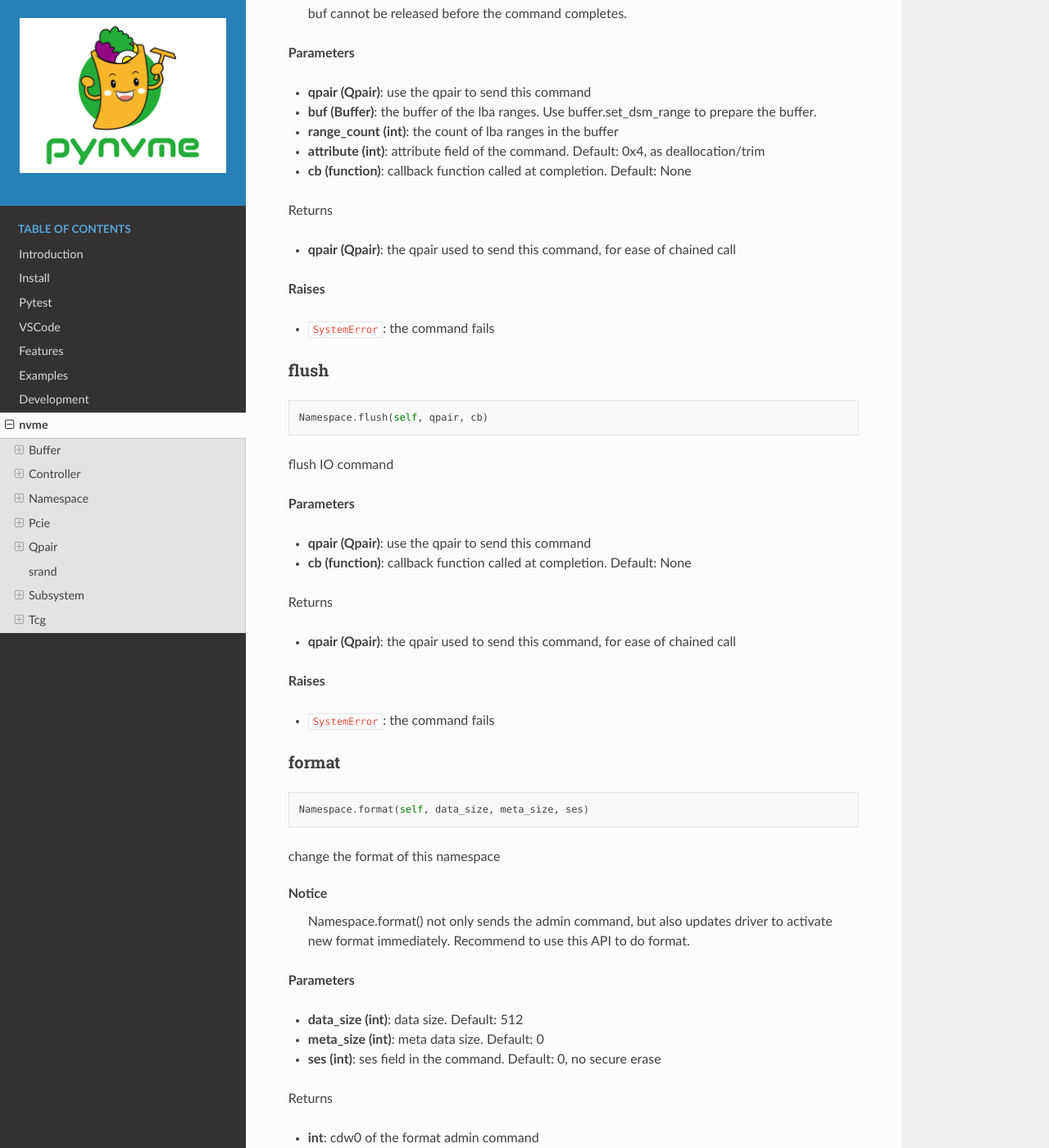
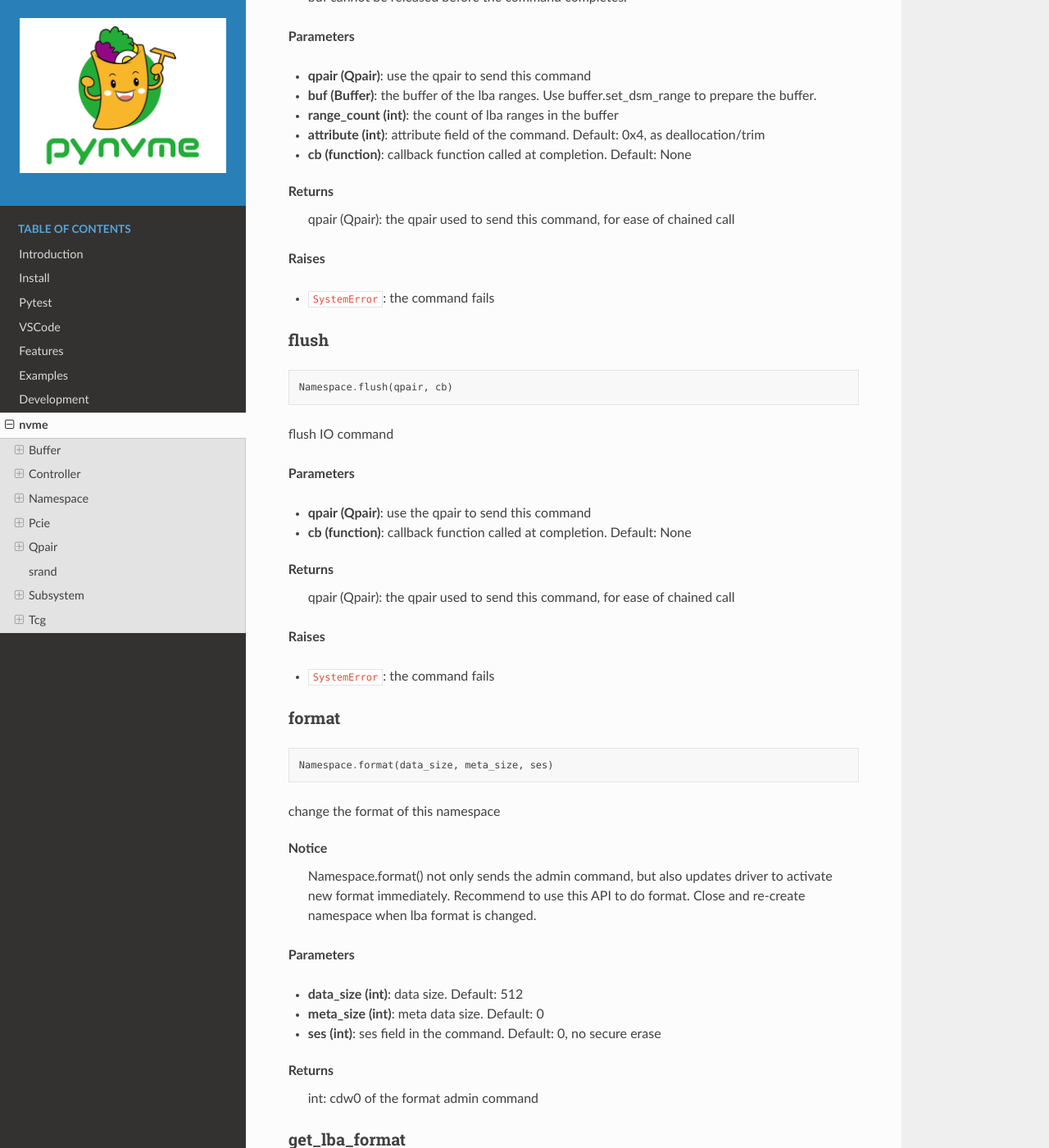
Before and after one commit to pynvme/pynvme, a Sphinx documentation site: the page built from doc/api.rst, in a window 1280 px wide and 1400 px high, scrolled down 15585 px. Shown: the whole window at 82% size. Built offline with Sphinx 7.4.7 and the Read the Docs theme 2.0.0, drawn with Linux system fonts in a browser that asks for light colours; some of the changed text lies outside the part shown.

```diff
--- a/doc/api.rst
+++ b/doc/api.rst
@@ -7,7 +7,7 @@ Buffer
 
 .. code-block:: python
 
-   Buffer(self, /, *args, **kwargs)
+   Buffer()
 
 Buffer allocates memory in DPDK, so we can get its physical address for DMA. Data in buffer is clear to 0 in initialization.
 
@@ -69,7 +69,7 @@ data
 
 .. code-block:: python
 
-   Buffer.data(self, byte_end, byte_begin, type)
+   Buffer.data(byte_end, byte_begin, type)
 
 get field in the buffer. Little endian for integers.
 
@@ -81,16 +81,14 @@ get field in the buffer. Little endian for integers.
 * **type (type)**\ : the type of the field. It should be int or str. Default: int, convert to integer python object
 
 Returns
-
-
-* **(int or str)**\ : the data in the specified field
+    (int or str): the data in the specified field
 
 dump
 ^^^^
 
 .. code-block:: python
 
-   Buffer.dump(self, size)
+   Buffer.dump(size)
 
 get the buffer content
 
@@ -114,7 +112,7 @@ set_dsm_range
 
 .. code-block:: python
 
-   Buffer.set_dsm_range(self, index, lba, lba_count, attr)
+   Buffer.set_dsm_range(index, lba, lba_count, attr)
 
 set dsm ranges in the buffer, for dsm/deallocation (a.ka trim) commands
 
@@ -131,7 +129,7 @@ Controller
 
 .. code-block:: python
 
-   Controller(self, /, *args, **kwargs)
+   Controller()
 
 Controller class. Prefer to use fixture "nvme0" in test scripts.
 
@@ -179,7 +178,7 @@ abort
 
 .. code-block:: python
 
-   Controller.abort(self, cid, sqid, cb)
+   Controller.abort(cid, sqid, cb)
 
 abort admin commands
 
@@ -198,7 +197,7 @@ aer
 
 .. code-block:: python
 
-   Controller.aer(self, cb)
+   Controller.aer(cb)
 
 asynchorous event request admin command.
 
@@ -222,7 +221,7 @@ cmdlog
 
 .. code-block:: python
 
-   Controller.cmdlog(self, count)
+   Controller.cmdlog(count)
 
 print recent commands and their completions.
 
@@ -236,7 +235,7 @@ cmdname
 
 .. code-block:: python
 
-   Controller.cmdname(self, opcode)
+   Controller.cmdname(opcode)
 
 get the name of the admin command
 
@@ -246,16 +245,14 @@ get the name of the admin command
 * **opcode (int)**\ : the opcode of the admin command
 
 Returns
-
-
-* **(str)**\ : the command name
+    (str): the command name
 
 disable_hmb
 ^^^^^^^^^^^
 
 .. code-block:: python
 
-   Controller.disable_hmb(self)
+   Controller.disable_hmb()
 
 disable HMB function
 
@@ -264,7 +261,7 @@ downfw
 
 .. code-block:: python
 
-   Controller.downfw(self, filename, slot, action)
+   Controller.downfw(filename, slot, action)
 
 firmware download utility: by 4K, and activate in next reset
 
@@ -282,7 +279,7 @@ dst
 
 .. code-block:: python
 
-   Controller.dst(self, stc, nsid, cb)
+   Controller.dst(stc, nsid, cb)
 
 device self test (DST) admin command
 
@@ -301,7 +298,7 @@ enable_hmb
 
 .. code-block:: python
 
-   Controller.enable_hmb(self)
+   Controller.enable_hmb()
 
 enable HMB function
 
@@ -310,7 +307,7 @@ format
 
 .. code-block:: python
 
-   Controller.format(self, lbaf, ses, nsid, cb)
+   Controller.format(lbaf, ses, nsid, cb)
 
 format admin command
 
@@ -333,7 +330,7 @@ fw_commit
 
 .. code-block:: python
 
-   Controller.fw_commit(self, slot, action, cb)
+   Controller.fw_commit(slot, action, cb)
 
 firmware commit admin command
 
@@ -352,7 +349,7 @@ fw_download
 
 .. code-block:: python
 
-   Controller.fw_download(self, buf, offset, size, cb)
+   Controller.fw_download(buf, offset, size, cb)
 
 firmware download admin command
 
@@ -372,7 +369,8 @@ getfeatures
 
 .. code-block:: python
 
-   Controller.getfeatures(self, fid, sel, buf, cdw11, cdw12, cdw13, cdw14, cdw15, cb)
+   Controller.getfeatures(fid, sel, buf, cdw11, cdw12, cdw13, cdw14, cdw15,
+                          cb)
 
 getfeatures admin command
 
@@ -393,7 +391,7 @@ getlogpage
 
 .. code-block:: python
 
-   Controller.getlogpage(self, lid, buf, size, offset, nsid, cb)
+   Controller.getlogpage(lid, buf, size, offset, nsid, cb)
 
 getlogpage admin command
 
@@ -415,7 +413,7 @@ id_data
 
 .. code-block:: python
 
-   Controller.id_data(self, byte_end, byte_begin, type, nsid, cns)
+   Controller.id_data(byte_end, byte_begin, type, nsid, cns)
 
 get field in controller identify data
 
@@ -427,16 +425,14 @@ get field in controller identify data
 * **type (type)**\ : the type of the field. It should be int or str. Default: int, convert to integer python object
 
 Returns
-
-
-* **(int or str)**\ : the data in the specified field
+    (int or str): the data in the specified field
 
 identify
 ^^^^^^^^
 
 .. code-block:: python
 
-   Controller.identify(self, buf, nsid, cns, cb)
+   Controller.identify(buf, nsid, cns, cb)
 
 identify admin command
 
@@ -456,7 +452,7 @@ init_adminq
 
 .. code-block:: python
 
-   Controller.init_adminq(self)
+   Controller.init_adminq()
 
 used by NVMe init process in scripts
 
@@ -465,7 +461,7 @@ init_ns
 
 .. code-block:: python
 
-   Controller.init_ns(self)
+   Controller.init_ns()
 
 used by NVMe init process in scripts
 
@@ -479,7 +475,7 @@ mi_receive
 
 .. code-block:: python
 
-   Controller.mi_receive(self, opcode, dword0, dword1, buf, mtype, cb)
+   Controller.mi_receive(opcode, dword0, dword1, buf, mtype, cb)
 
 NVMe MI receive
 
@@ -501,7 +497,7 @@ mi_send
 
 .. code-block:: python
 
-   Controller.mi_send(self, opcode, dword0, dword1, buf, mtype, cb)
+   Controller.mi_send(opcode, dword0, dword1, buf, mtype, cb)
 
 NVMe MI Send
 
@@ -523,7 +519,7 @@ reset
 
 .. code-block:: python
 
-   Controller.reset(self)
+   Controller.reset()
 
 controller reset: cc.en 1 => 0 => 1
 
@@ -535,7 +531,7 @@ sanitize
 
 .. code-block:: python
 
-   Controller.sanitize(self, option, pattern, cb)
+   Controller.sanitize(option, pattern, cb)
 
 sanitize admin command
 
@@ -554,7 +550,7 @@ security_receive
 
 .. code-block:: python
 
-   Controller.security_receive(self, buf, spsp, secp, nssf, size, cb)
+   Controller.security_receive(buf, spsp, secp, nssf, size, cb)
 
 admin command: security receive
 
@@ -573,7 +569,7 @@ security_send
 
 .. code-block:: python
 
-   Controller.security_send(self, buf, spsp, secp, nssf, size, cb)
+   Controller.security_send(buf, spsp, secp, nssf, size, cb)
 
 admin command: security send
 
@@ -592,7 +588,8 @@ send_cmd
 
 .. code-block:: python
 
-   Controller.send_cmd(self, opcode, buf, nsid, cdw10, cdw11, cdw12, cdw13, cdw14, cdw15, cb)
+   Controller.send_cmd(opcode, buf, nsid, cdw10, cdw11, cdw12, cdw13, cdw14,
+                       cdw15, cb)
 
 send generic admin commands.
 
@@ -614,7 +611,8 @@ setfeatures
 
 .. code-block:: python
 
-   Controller.setfeatures(self, fid, sv, buf, cdw11, cdw12, cdw13, cdw14, cdw15, cb)
+   Controller.setfeatures(fid, sv, buf, cdw11, cdw12, cdw13, cdw14, cdw15,
+                          cb)
 
 setfeatures admin command
 
@@ -635,7 +633,7 @@ supports
 
 .. code-block:: python
 
-   Controller.supports(self, opcode)
+   Controller.supports(opcode)
 
 check if the admin command is supported
 
@@ -645,9 +643,7 @@ check if the admin command is supported
 * **opcode (int)**\ : the opcode of the admin command
 
 Returns
-
-
-* **(bool)**\ : if the command is supported
+    (bool): if the command is supported
 
 timeout
 ^^^^^^^
@@ -661,7 +657,7 @@ waitdone
 
 .. code-block:: python
 
-   Controller.waitdone(self, expected)
+   Controller.waitdone(expected)
 
 sync until expected admin commands completion
 
@@ -674,16 +670,14 @@ Notice
 * **expected (int)**\ : expected commands to complete. Default: 1
 
 Returns
-
-
-* **(int)**\ : cdw0 of the last command
+    (int): cdw0 of the last command
 
 Namespace
 ---------
 
 .. code-block:: python
 
-   Namespace(self, /, *args, **kwargs)
+   Namespace()
 
 Namespace class.
 
@@ -704,16 +698,16 @@ close
 
 .. code-block:: python
 
-   Namespace.close(self)
+   Namespace.close()
 
-obsoleted
+close to explictly release its resources instead of del
 
 cmdname
 ^^^^^^^
 
 .. code-block:: python
 
-   Namespace.cmdname(self, opcode)
+   Namespace.cmdname(opcode)
 
 get the name of the IO command
 
@@ -723,16 +717,14 @@ get the name of the IO command
 * **opcode (int)**\ : the opcode of the IO command
 
 Returns
-
-
-* **(str)**\ : the command name
+    (str): the command name
 
 compare
 ^^^^^^^
 
 .. code-block:: python
 
-   Namespace.compare(self, qpair, buf, lba, lba_count, io_flags, cb)
+   Namespace.compare(qpair, buf, lba, lba_count, io_flags, cb)
 
 compare IO command
 
@@ -750,9 +742,7 @@ Notice
 * **cb (function)**\ : callback function called at completion. Default: None
 
 Returns
-
-
-* **qpair (Qpair)**\ : the qpair used to send this command, for ease of chained call
+    qpair (Qpair): the qpair used to send this command, for ease of chained call
 
 **Raises**
 
@@ -764,7 +754,7 @@ dsm
 
 .. code-block:: python
 
-   Namespace.dsm(self, qpair, buf, range_count, attribute, cb)
+   Namespace.dsm(qpair, buf, range_count, attribute, cb)
 
 data-set management IO command
 
@@ -781,9 +771,7 @@ Notice
 * **cb (function)**\ : callback function called at completion. Default: None
 
 Returns
-
-
-* **qpair (Qpair)**\ : the qpair used to send this command, for ease of chained call
+    qpair (Qpair): the qpair used to send this command, for ease of chained call
 
 **Raises**
 
@@ -795,7 +783,7 @@ flush
 
 .. code-block:: python
 
-   Namespace.flush(self, qpair, cb)
+   Namespace.flush(qpair, cb)
 
 flush IO command
 
@@ -806,9 +794,7 @@ flush IO command
 * **cb (function)**\ : callback function called at completion. Default: None
 
 Returns
-
-
-* **qpair (Qpair)**\ : the qpair used to send this command, for ease of chained call
+    qpair (Qpair): the qpair used to send this command, for ease of chained call
 
 **Raises**
 
@@ -820,12 +806,12 @@ format
 
 .. code-block:: python
 
-   Namespace.format(self, data_size, meta_size, ses)
+   Namespace.format(data_size, meta_size, ses)
 
 change the format of this namespace
 
 Notice
-    Namespace.format() not only sends the admin command, but also updates driver to activate new format immediately. Recommend to use this API to do format.
+    Namespace.format() not only sends the admin command, but also updates driver to activate new format immediately. Recommend to use this API to do format. Close and re-create namespace when lba format is changed.
 
 **Parameters**
 
@@ -835,16 +821,14 @@ Notice
 * **ses (int)**\ : ses field in the command. Default: 0, no secure erase
 
 Returns
-
-
-* **int**\ : cdw0 of the format admin command
+    int: cdw0 of the format admin command
 
 get_lba_format
 ^^^^^^^^^^^^^^
 
 .. code-block:: python
 
-   Namespace.get_lba_format(self, data_size, meta_size)
+   Namespace.get_lba_format(data_size, meta_size)
 
 find the lba format by its data size and meta data size
 
@@ -855,16 +839,14 @@ find the lba format by its data size and meta data size
 * **meta_size (int)**\ : meta data size. Default: 0
 
 Returns
-
-
-* **(int or None)**\ : the lba format has the specified data size and meta data size
+    (int or None): the lba format has the specified data size and meta data size
 
 id_data
 ^^^^^^^
 
 .. code-block:: python
 
-   Namespace.id_data(self, byte_end, byte_begin, type)
+   Namespace.id_data(byte_end, byte_begin, type)
 
 get field in namespace identify data
 
@@ -876,16 +858,19 @@ get field in namespace identify data
 * **type (type)**\ : the type of the field. It should be int or str. Default: int, convert to integer python object
 
 Returns
-
-
-* **(int or str)**\ : the data in the specified field
+    (int or str): the data in the specified field
 
 ioworker
 ^^^^^^^^
 
 .. code-block:: python
 
-   Namespace.ioworker(self, io_size, lba_step, lba_align, lba_random, read_percentage, op_percentage, time, qdepth, region_start, region_end, iops, io_count, lba_start, qprio, distribution, ptype, pvalue, io_sequence, output_io_per_second, output_percentile_latency, output_cmdlog_list)
+   Namespace.ioworker(io_size, lba_step, lba_align, lba_random,
+                      read_percentage, op_percentage, time, qdepth,
+                      region_start, region_end, iops, io_count, lba_start,
+                      qprio, distribution, ptype, pvalue, io_sequence,
+                      output_io_per_second, output_percentile_latency,
+                      output_cmdlog_list)
 
 workers sending different read/write IO on different CPU cores.
 
@@ -937,7 +922,8 @@ read
 
 .. code-block:: python
 
-   Namespace.read(self, qpair, buf, lba, lba_count, io_flags, dword13, dword14, dword15, cb)
+   Namespace.read(qpair, buf, lba, lba_count, io_flags, dword13, dword14,
+                  dword15, cb)
 
 read IO command
 
@@ -958,21 +944,15 @@ Notice
 * **cb (function)**\ : callback function called at completion. Default: None
 
 Returns
-
-
-* **qpair (Qpair)**\ : the qpair used to send this command, for ease of chained call
-
-**Raises**
-
-
-* ``SystemError``\ : the read command fails
+    qpair (Qpair): the qpair used to send this command, for ease of chained call
 
 send_cmd
 ^^^^^^^^
 
 .. code-block:: python
 
-   Namespace.send_cmd(self, opcode, qpair, buf, nsid, cdw10, cdw11, cdw12, cdw13, cdw14, cdw15, cb)
+   Namespace.send_cmd(opcode, qpair, buf, nsid, cdw10, cdw11, cdw12, cdw13,
+                      cdw14, cdw15, cb)
 
 send generic IO commands.
 
@@ -989,16 +969,14 @@ This is a generic method. Scripts can use this method to send all kinds of comma
 * **cb (function)**\ : callback function called at completion. Default: None
 
 Returns
-
-
-* **qpair (Qpair)**\ : the qpair used to send this command, for ease of chained call
+    qpair (Qpair): the qpair used to send this command, for ease of chained call
 
 supports
 ^^^^^^^^
 
 .. code-block:: python
 
-   Namespace.supports(self, opcode)
+   Namespace.supports(opcode)
 
 check if the IO command is supported
 
@@ -1008,16 +986,14 @@ check if the IO command is supported
 * **opcode (int)**\ : the opcode of the IO command
 
 Returns
-
-
-* **(bool)**\ : if the command is supported
+    (bool): if the command is supported
 
 verify
 ^^^^^^
 
 .. code-block:: python
 
-   Namespace.verify(self, qpair, lba, lba_count, io_flags, cb)
+   Namespace.verify(qpair, lba, lba_count, io_flags, cb)
 
 verify IO command
 
@@ -1031,9 +1007,7 @@ verify IO command
 * **cb (function)**\ : callback function called at completion. Default: None
 
 Returns
-
-
-* **qpair (Qpair)**\ : the qpair used to send this command, for ease of chained call
+    qpair (Qpair): the qpair used to send this command, for ease of chained call
 
 **Raises**
 
@@ -1045,7 +1019,7 @@ verify_enable
 
 .. code-block:: python
 
-   Namespace.verify_enable(self, enable)
+   Namespace.verify_enable(enable)
 
 enable or disable the inline verify function of the namespace
 
@@ -1055,16 +1029,15 @@ enable or disable the inline verify function of the namespace
 * **enable (bool)**\ : enable or disable the verify function
 
 Returns
-
-
-* **(bool)**\ : if it is enabled successfully
+    (bool): if it is enabled successfully
 
 write
 ^^^^^
 
 .. code-block:: python
 
-   Namespace.write(self, qpair, buf, lba, lba_count, io_flags, dword13, dword14, dword15, cb)
+   Namespace.write(qpair, buf, lba, lba_count, io_flags, dword13, dword14,
+                   dword15, cb)
 
 write IO command
 
@@ -1085,21 +1058,14 @@ Notice
 * **cb (function)**\ : callback function called at completion. Default: None
 
 Returns
-
-
-* **qpair (Qpair)**\ : the qpair used to send this command, for ease of chained call
-
-**Raises**
-
-
-* ``SystemError``\ : the write command fails
+    qpair (Qpair): the qpair used to send this command, for ease of chained call
 
 write_uncorrectable
 ^^^^^^^^^^^^^^^^^^^
 
 .. code-block:: python
 
-   Namespace.write_uncorrectable(self, qpair, lba, lba_count, cb)
+   Namespace.write_uncorrectable(qpair, lba, lba_count, cb)
 
 write uncorrectable IO command
 
@@ -1112,9 +1078,7 @@ write uncorrectable IO command
 * **cb (function)**\ : callback function called at completion. Default: None
 
 Returns
-
-
-* **qpair (Qpair)**\ : the qpair used to send this command, for ease of chained call
+    qpair (Qpair): the qpair used to send this command, for ease of chained call
 
 **Raises**
 
@@ -1126,7 +1090,7 @@ write_zeroes
 
 .. code-block:: python
 
-   Namespace.write_zeroes(self, qpair, lba, lba_count, io_flags, cb)
+   Namespace.write_zeroes(qpair, lba, lba_count, io_flags, cb)
 
 write zeroes IO command
 
@@ -1140,9 +1104,7 @@ write zeroes IO command
 * **cb (function)**\ : callback function called at completion. Default: None
 
 Returns
-
-
-* **qpair (Qpair)**\ : the qpair used to send this command, for ease of chained call
+    qpair (Qpair): the qpair used to send this command, for ease of chained call
 
 **Raises**
 
@@ -1154,7 +1116,7 @@ Pcie
 
 .. code-block:: python
 
-   Pcie(self, /, *args, **kwargs)
+   Pcie()
 
 Pcie class to access PCIe configuration and memory space
 
@@ -1182,7 +1144,7 @@ cap_offset
 
 .. code-block:: python
 
-   Pcie.cap_offset(self, cap_id)
+   Pcie.cap_offset(cap_id)
 
 get the offset of a capability
 
@@ -1192,9 +1154,16 @@ get the offset of a capability
 * **cap_id (int)**\ : capability id
 
 Returns
+    (int): the offset of the register, or None if the capability is not existed
 
+close
+^^^^^
 
-* **(int)**\ : the offset of the register, or None if the capability is not existed
+.. code-block:: python
+
+   Pcie.close()
+
+close to explictly release its resources instead of del
 
 power_state
 ^^^^^^^^^^^
@@ -1215,7 +1184,7 @@ register
 
 .. code-block:: python
 
-   Pcie.register(self, offset, byte_count)
+   Pcie.register(offset, byte_count)
 
 access registers in pcie config space, and get its integer value.
 
@@ -1223,19 +1192,17 @@ access registers in pcie config space, and get its integer value.
 
 
 * **offset (int)**\ : the offset (in bytes) of the register in the config space
-* **byte_count (int)**\ : the size (in bytes) of the register
+* **byte_count (int)**\ : the size (in bytes) of the register. Default: 4, dword
 
 Returns
-
-
-* **(int)**\ : the value of the register
+    (int): the value of the register
 
 reset
 ^^^^^
 
 .. code-block:: python
 
-   Pcie.reset(self)
+   Pcie.reset()
 
 reset this pcie device with hot reset
 
@@ -1247,7 +1214,7 @@ Qpair
 
 .. code-block:: python
 
-   Qpair(self, /, *args, **kwargs)
+   Qpair()
 
 Qpair class. IO SQ and CQ are combinded as qpairs.
 
@@ -1263,7 +1230,7 @@ cmdlog
 
 .. code-block:: python
 
-   Qpair.cmdlog(self, count)
+   Qpair.cmdlog(count)
 
 print recent IO commands and their completions in this qpair.
 
@@ -1272,12 +1239,21 @@ print recent IO commands and their completions in this qpair.
 
 * **count (int)**\ : the number of commands to print. Default: 0, to print the whole cmdlog
 
+delete
+^^^^^^
+
+.. code-block:: python
+
+   Qpair.delete()
+
+delete qpair's SQ and CQ
+
 waitdone
 ^^^^^^^^
 
 .. code-block:: python
 
-   Qpair.waitdone(self, expected)
+   Qpair.waitdone(expected)
 
 sync until expected IO commands completion
 
@@ -1290,9 +1266,7 @@ Notice
 * **expected (int)**\ : expected commands to complete. Default: 1
 
 Returns
-
-
-* **(int)**\ : cdw0 of the last command
+    (int): cdw0 of the last command
 
 srand
 -----
@@ -1313,7 +1287,7 @@ Subsystem
 
 .. code-block:: python
 
-   Subsystem(self, /, *args, **kwargs)
+   Subsystem()
 
 Subsystem class. Prefer to use fixture "subsystem" in test scripts.
 
@@ -1329,7 +1303,7 @@ power_cycle
 
 .. code-block:: python
 
-   Subsystem.power_cycle(self, sec)
+   Subsystem.power_cycle(sec)
 
 power off and on in seconds
 
@@ -1346,7 +1320,7 @@ poweroff
 
 .. code-block:: python
 
-   Subsystem.poweroff(self)
+   Subsystem.poweroff()
 
 power off the device by the poweroff function provided in Subsystem initialization
 
@@ -1355,7 +1329,7 @@ poweron
 
 .. code-block:: python
 
-   Subsystem.poweron(self)
+   Subsystem.poweron()
 
 power on the device by the poweron function provided in Subsystem initialization
 
@@ -1367,7 +1341,7 @@ reset
 
 .. code-block:: python
 
-   Subsystem.reset(self)
+   Subsystem.reset()
 
 reset the nvme subsystem through register nssr.nssrc
 
@@ -1379,7 +1353,7 @@ shutdown_notify
 
 .. code-block:: python
 
-   Subsystem.shutdown_notify(self, abrupt)
+   Subsystem.shutdown_notify(abrupt)
 
 notify nvme subsystem a shutdown event through register cc.chn
 
@@ -1393,16 +1367,25 @@ Tcg
 
 .. code-block:: python
 
-   Tcg(self, /, *args, **kwargs)
+   Tcg()
 
 TCG class, for opal and pyrite tests
+
+close
+^^^^^
+
+.. code-block:: python
+
+   Tcg.close()
+
+close to explictly release its resources instead of del
 
 lock
 ^^^^
 
 .. code-block:: python
 
-   Tcg.lock(self, passwd, state, user, range)
+   Tcg.lock(passwd, state, user, range)
 
 lock or unlock the range for the user
 
```
Also changed, not shown: other parts of doc/api.rst (+2 -1 lines).
